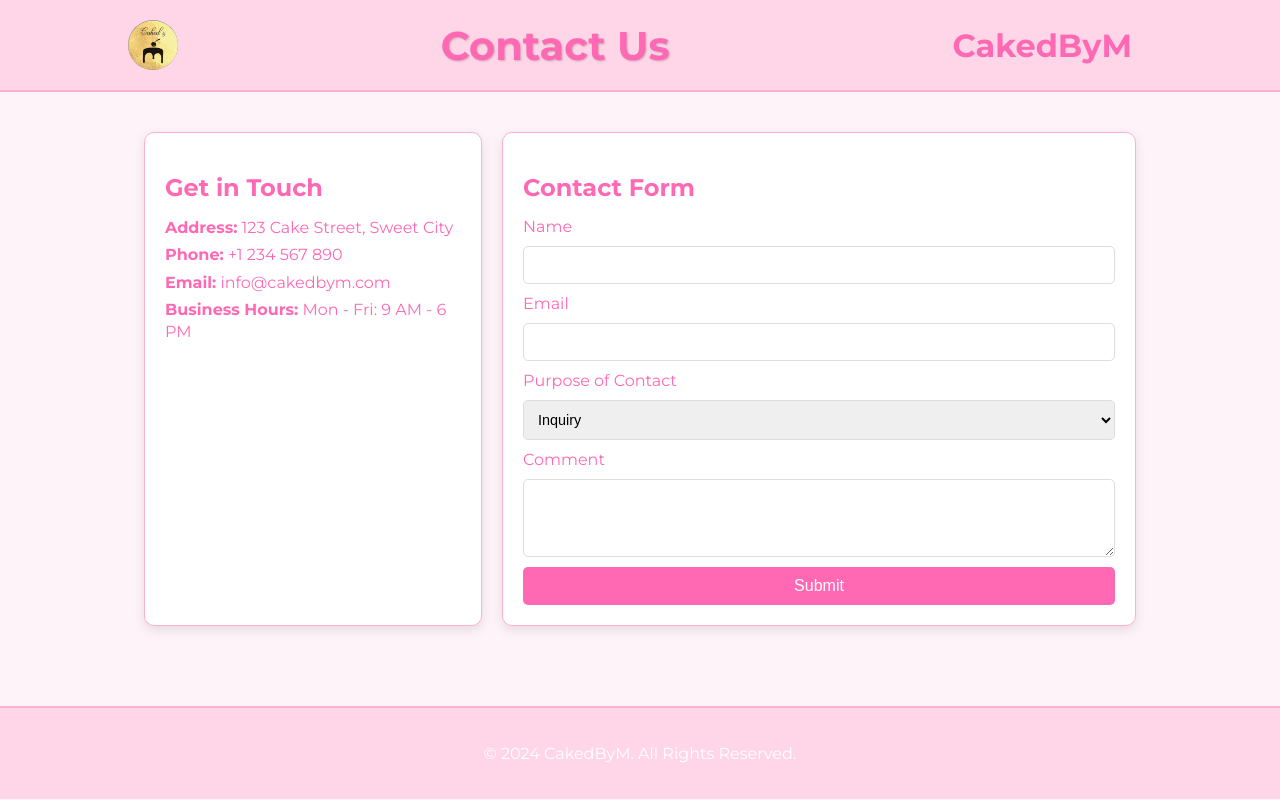
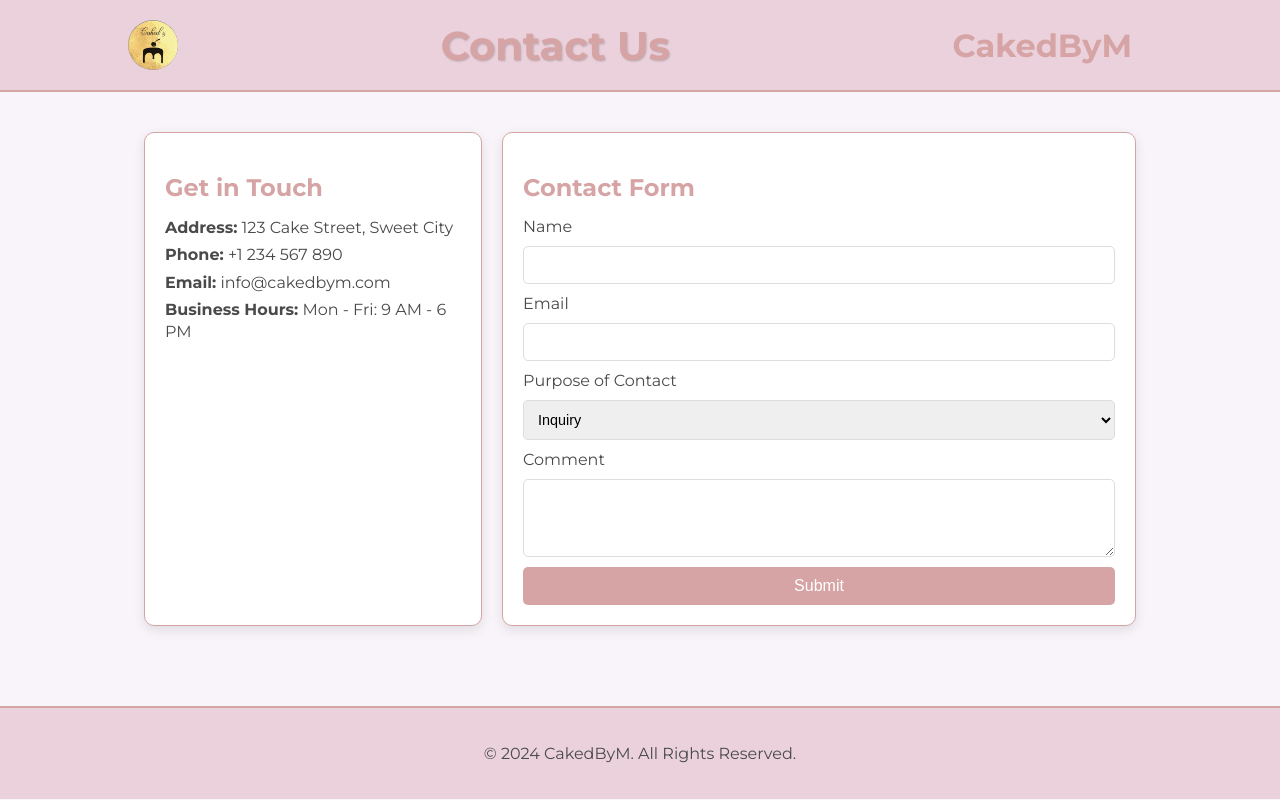
Before and after one commit to samkurianshaju/Caked-By-M-Final, a plain HTML site: page Frontend/HTML pages/Order.html in a window 1280 px wide. Drawn offline with nearby package versions, Linux system fonts and the light colour scheme; a small style sheet from the web is missing.

Commit message:
How to order page updated with new color combiantion instead of pink

```diff
--- a/Frontend/Styles/order.css
+++ b/Frontend/Styles/order.css
@@ -7,16 +7,17 @@ body {
     display: flex;
     flex-direction: column;
     align-items: center;
-    background-color: #fef3f9; /* Very Light Pink */
+    background-color: #F8F4F9; /* Light Lavender Background */
+    color: #4A4A4A; /* Dark Gray Text Color */
     transition: background-color 0.3s ease, color 0.3s ease; /* Smooth transition */
 }
 
 .contact-header {
     width: 100%;
-    background-color: #ffd6e7; /* Very Light Pink */
+    background-color: #EAD1DC; /* Pale Rose */
     padding: 20px 0;
-    border-bottom: 2px solid #ffb0ca; /* Light Pink */
-    color: #fff;
+    border-bottom: 2px solid #D4A5A5; /* Muted Rose Border */
+    color: #4A4A4A; /* Dark Gray Text Color */
     transition: background-color 0.3s ease, border-color 0.3s ease; /* Smooth transition */
 }
 
@@ -46,13 +47,13 @@ body {
     font-family: 'Montserrat', sans-serif;
     font-size: 2.5em;
     margin: 0;
-    color: #ff69b4; /* Hot Pink */
+    color: #D6A4A4; /* Warm Blush */
     text-shadow: 1px 1px 2px rgba(0, 0, 0, 0.2); /* Text shadow for better readability */
     transition: color 0.3s ease, text-shadow 0.3s ease, transform 0.3s ease; /* Smooth transition */
 }
 
 .contact-header h1:hover {
-    color: #ff85c1; /* Lighter Pink */
+    color: #B8A1A6; /* Soft Taupe */
     transform: translateY(-5px); /* Move up slightly on hover */
 }
 
@@ -61,12 +62,12 @@ body {
     font-size: 2em;
     font-weight: bold;
     margin: 0 20px;
-    color: #ff69b4; /* Hot Pink */
+    color: #D6A4A4; /* Warm Blush */
     transition: color 0.3s ease, transform 0.3s ease; /* Smooth transition */
 }
 
 .contact-header .site-name:hover {
-    color: #ff85c1; /* Lighter Pink */
+    color: #B8A1A6; /* Soft Taupe */
     transform: translateY(-5px); /* Move up slightly on hover */
 }
 
@@ -78,6 +79,7 @@ body {
     width: 100%;
     box-sizing: border-box; /* Ensure padding is included in width calculation */
     transition: padding 0.3s ease, background-color 0.3s ease; /* Smooth transition */
+    background-color: #F8F4F9; /* Light Lavender */
 }
 
 .contact-container {
@@ -91,12 +93,12 @@ body {
 
 .contact-details {
     flex: 1; /* Make contact-details smaller */
-    background-color: #fff; /* White */
+    background-color: #FFF; /* White */
     padding: 20px; /* Reduce padding */
     border-radius: 10px;
     box-shadow: 0 4px 12px rgba(0, 0, 0, 0.1);
     transition: box-shadow 0.3s ease, padding 0.3s ease, transform 0.3s ease; /* Smooth transition */
-    border: 1px solid #ffb0ca; /* Light Pink border */
+    border: 1px solid #D4A5A5; /* Muted Rose Border */
 }
 
 .contact-details:hover {
@@ -105,12 +107,12 @@ body {
 
 .contact-form {
     flex: 2; /* Make contact-form larger */
-    background-color: #fff; /* White */
+    background-color: #FFF; /* White */
     padding: 20px; /* Reduce padding */
     border-radius: 10px;
     box-shadow: 0 4px 12px rgba(0, 0, 0, 0.1);
     transition: box-shadow 0.3s ease, padding 0.3s ease, transform 0.3s ease; /* Smooth transition */
-    border: 1px solid #ffb0ca; /* Light Pink border */
+    border: 1px solid #D4A5A5; /* Muted Rose Border */
 }
 
 .contact-form:hover {
@@ -119,26 +121,26 @@ body {
 
 .contact-details h2, .contact-form h2 {
     font-family: 'Montserrat', sans-serif;
-    color: #ff69b4; /* Hot Pink */
+    color: #D6A4A4; /* Warm Blush */
     margin-bottom: 15px; /* Reduce margin-bottom */
     font-size: 1.5em; /* Resize font */
     transition: color 0.3s ease; /* Smooth transition */
 }
 
 .contact-details h2:hover, .contact-form h2:hover {
-    color: #ff85c1; /* Lighter Pink */
+    color: #B8A1A6; /* Soft Taupe */
 }
 
 .contact-details p {
     font-size: 1em; /* Reduce font size */
-    color: #ff69b4; /* Hot Pink */
+    color: #4A4A4A; /* Dark Gray */
     line-height: 1.4; /* Reduce line height */
     margin: 5px 0; /* Reduce margin between paragraphs */
     transition: color 0.3s ease; /* Smooth transition */
 }
 
 .contact-details p:hover {
-    color: #ff85c1; /* Lighter Pink */
+    color: #D6A4A4; /* Warm Blush */
 }
 
 .contact-form form {
@@ -150,32 +152,32 @@ body {
 
 .contact-form label {
     font-size: 1em; /* Reduce font size */
-    color: #ff69b4; /* Hot Pink */
+    color: #4A4A4A; /* Dark Gray */
     transition: color 0.3s ease; /* Smooth transition */
 }
 
 .contact-form label:hover {
-    color: #ff85c1; /* Lighter Pink */
+    color: #D6A4A4; /* Warm Blush */
 }
 
 .contact-form input, .contact-form select, .contact-form textarea {
     padding: 10px; /* Reduce padding */
-    border: 1px solid #ddd;
+    border: 1px solid #DDD; /* Light Gray */
     border-radius: 5px;
     font-size: 0.9em; /* Reduce font size */
     transition: border-color 0.3s ease, box-shadow 0.3s ease, transform 0.3s ease; /* Smooth transition */
 }
 
 .contact-form input:focus, .contact-form select:focus, .contact-form textarea:focus {
-    border-color: #ff69b4; /* Hot Pink */
-    box-shadow: 0 0 5px rgba(255, 105, 180, 0.2); /* Hot Pink shadow on focus */
+    border-color: #D6A4A4; /* Warm Blush */
+    box-shadow: 0 0 5px rgba(214, 164, 164, 0.2); /* Warm Blush shadow on focus */
     transform: scale(1.02); /* Slightly enlarge on focus */
 }
 
 .contact-form button {
     padding: 10px; /* Reduce padding */
-    background-color: #ff69b4; /* Hot Pink */
-    color: #fff;
+    background-color: #D6A4A4; /* Warm Blush */
+    color: #FFF;
     border: none;
     border-radius: 5px;
     font-size: 1em; /* Reduce font size */
@@ -184,19 +186,19 @@ body {
 }
 
 .contact-form button:hover {
-    background-color: #ff85c1; /* Lighter Pink */
+    background-color: #B8A1A6; /* Soft Taupe */
     transform: scale(1.05); /* Slightly enlarge on hover */
 }
 
 footer {
     text-align: center;
     padding: 20px;
-    background-color: #ffd6e7; /* Very Light Pink */
-    color: #fff;
+    background-color: #EAD1DC; /* Pale Rose */
+    color: #4A4A4A; /* Dark Gray */
     font-size: 1em;
     margin-top: 40px;
     width: 100%;
-    border-top: 2px solid #ffb0ca; /* Light Pink */
+    border-top: 2px solid #D4A5A5; /* Muted Rose Border */
     transition: background-color 0.3s ease, border-color 0.3s ease, transform 0.3s ease; /* Smooth transition */
 }
 
```
